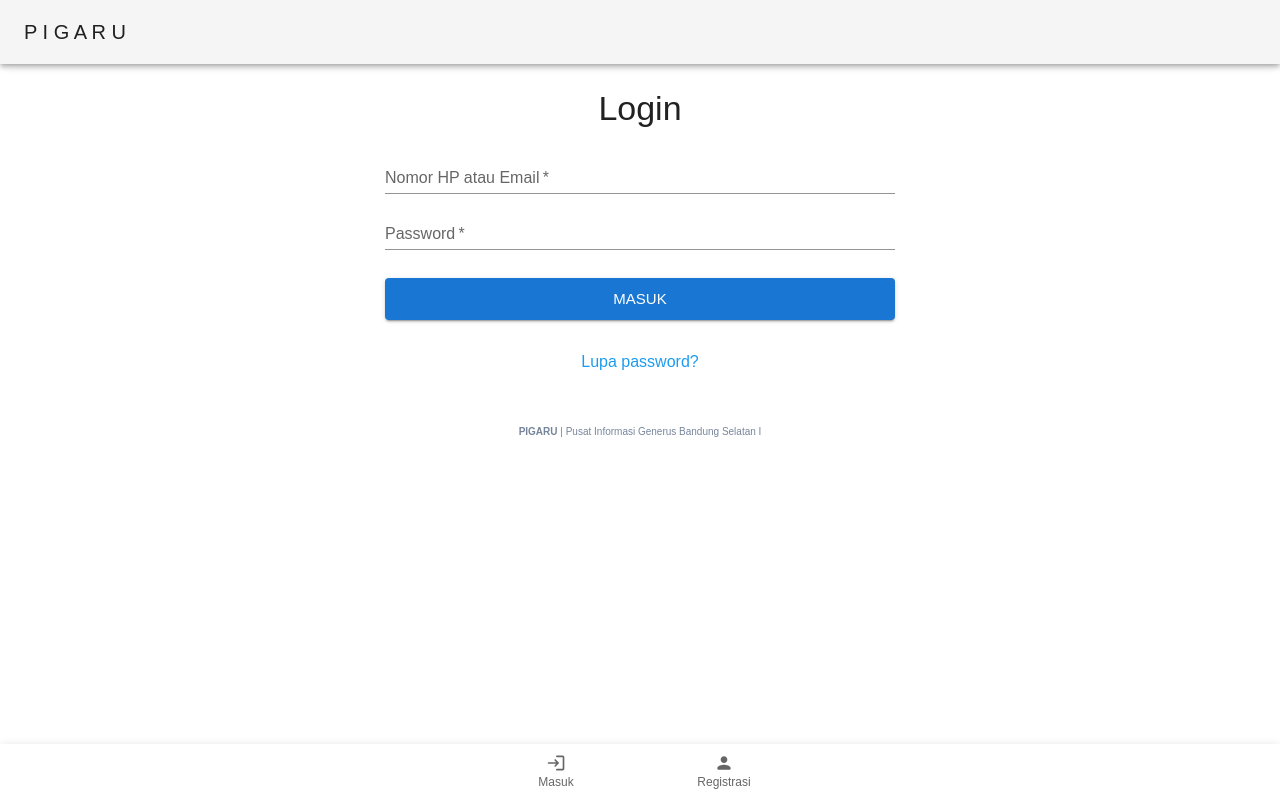
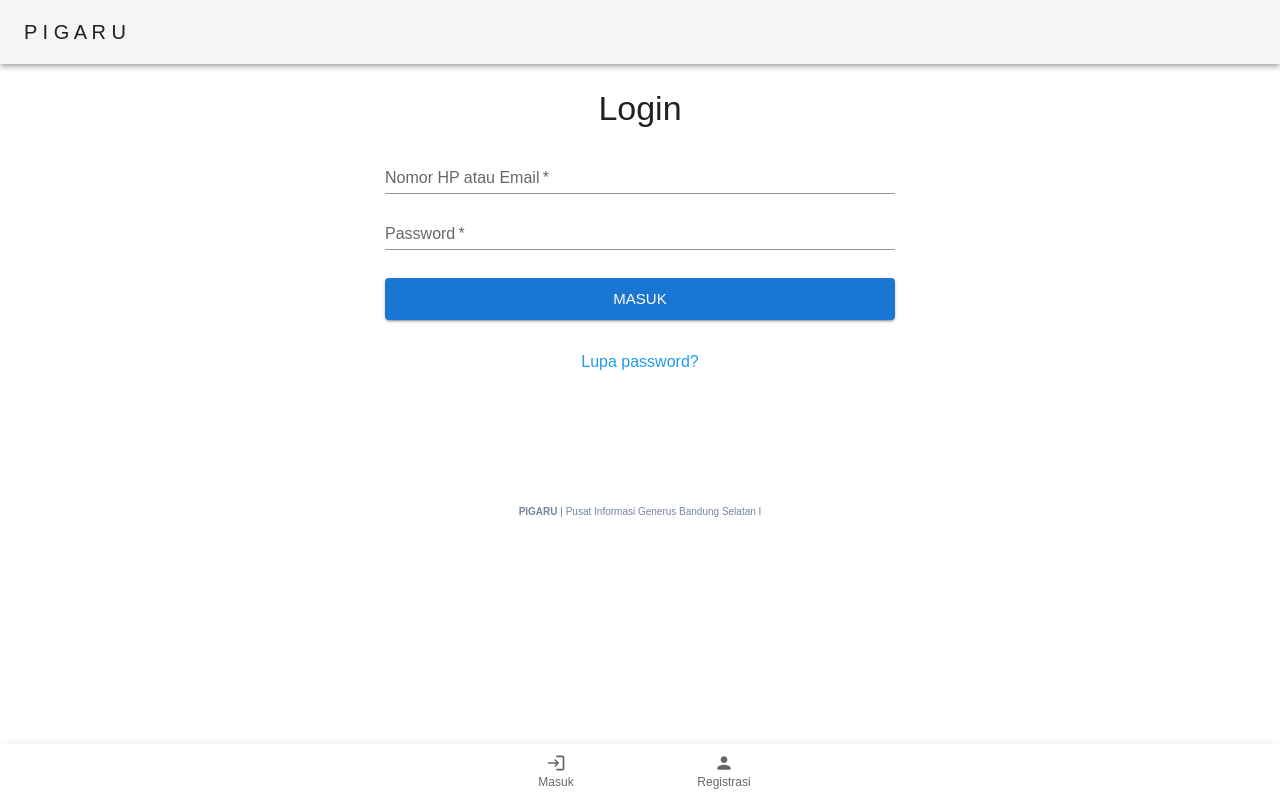
Before and after one commit to samudra-ajri/ppgbs1-web, a React (Create React App) app: page /login in a window 1280 px wide. Built offline with nearby package versions, Linux system fonts and the light colour scheme; no server answers.

Commit message:
clean code

```diff
--- a/src/components/Footer.jsx
+++ b/src/components/Footer.jsx
@@ -6,6 +6,7 @@ function Footer() {
       <Typography
         align="center"
         sx={{ color:'#76859B', fontSize: 10 }}
+        pt={10}
       >
         <b translate="no">PIGARU</b> | Pusat Informasi Generus Bandung Selatan I
       </Typography>
```
